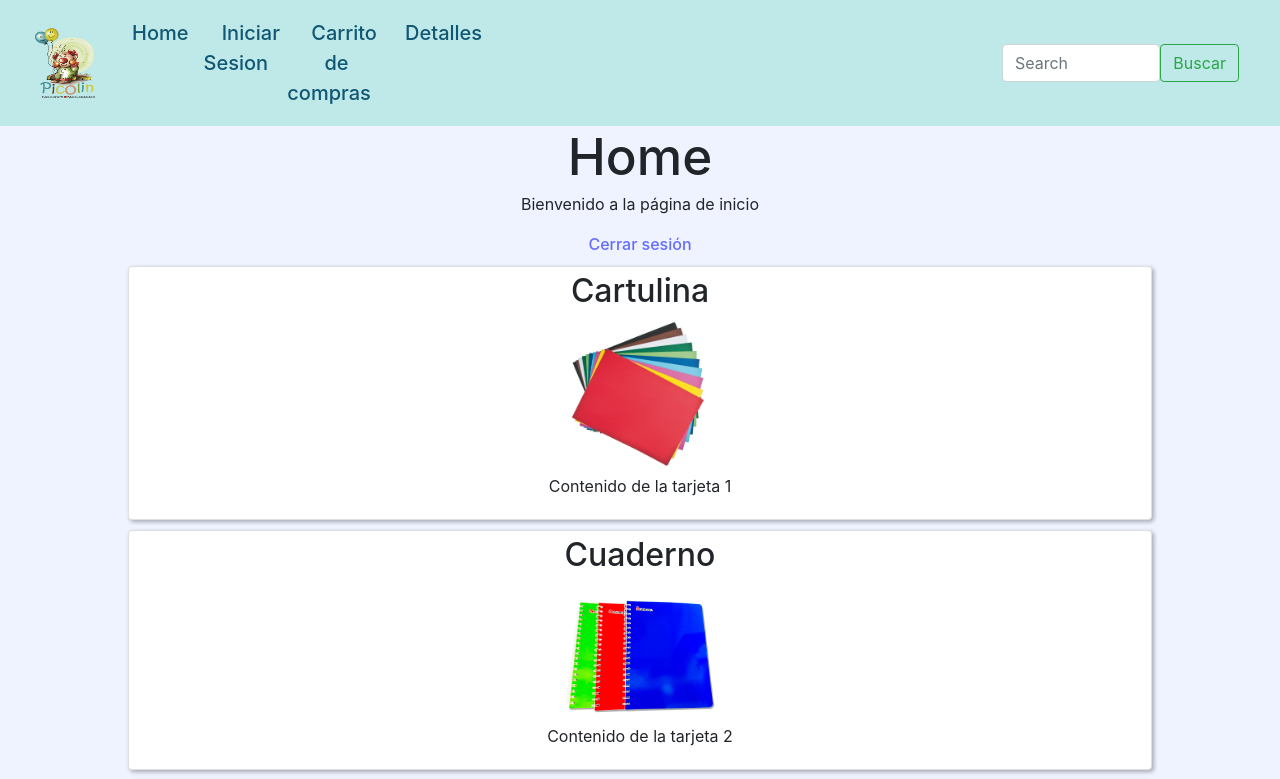
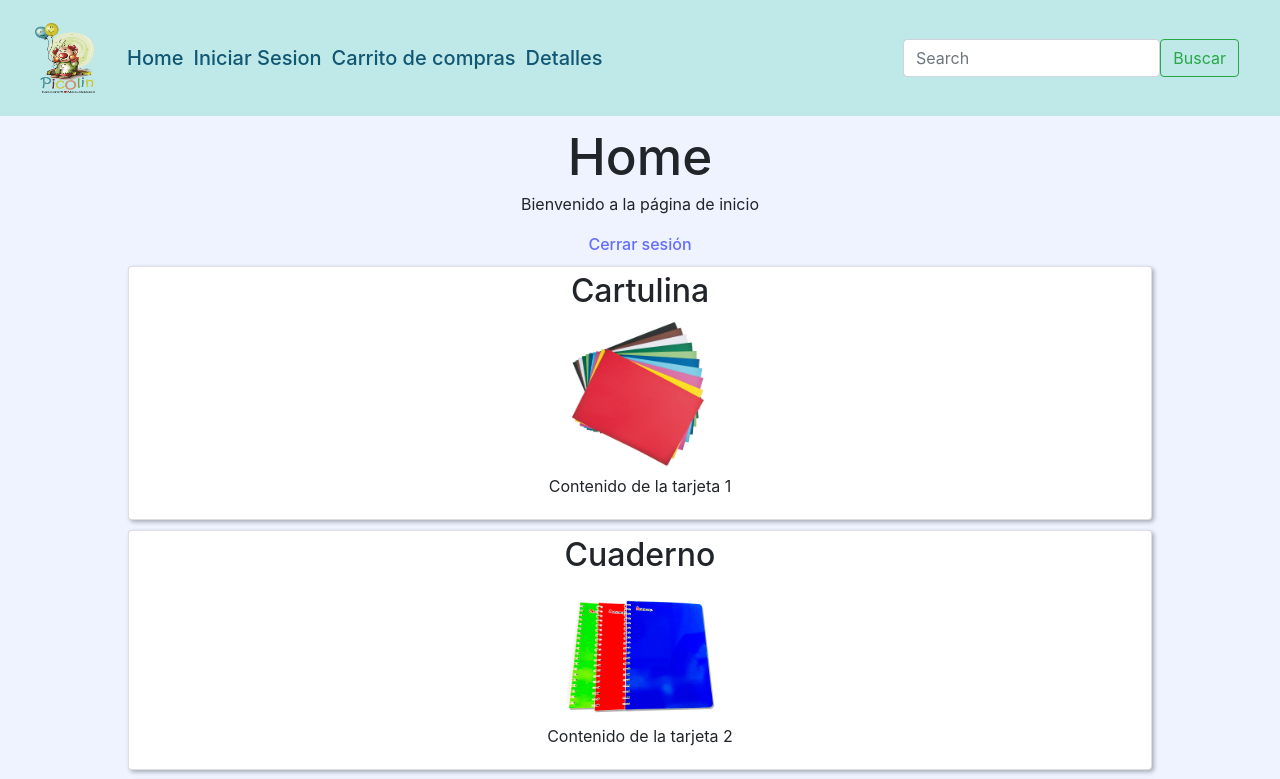
Before and after one commit to angelargd8/Proyecto-software, a React (Vite) app in the folder Proyecto/vite-project/: page / in a window 1280 px wide. Shown: the top 779 px of the page. Built offline with nearby package versions, Linux system fonts and the light colour scheme.

Commit message:
cambios en el css

```diff
--- a/Proyecto/vite-project/src/componentes/navbar.css
+++ b/Proyecto/vite-project/src/componentes/navbar.css
@@ -6,18 +6,19 @@
     top: 0;
     width: 100%;
     left:0;
-    flex-wrap: wrap;
+    flex-wrap: nowrap;
     align-items: center;
     justify-content: space-between;
-    padding: 0.5rem 1rem;
     padding: 10px;
     z-index: 2;
 }
 
 .nav-text{
-    padding: 10px;
-    margin: 5px;
     color: #115773 !important;
+    align-items: center;
+    text-align: center;
+    white-space: nowrap;
+    margin-right: 10px;
 }
 
 .navbar-toggler-icon {
@@ -25,7 +26,7 @@
 }
 
 .buscar{
-    margin-left: 45%;
+    margin-left: 25%;
 }
 
 .logotipo{
@@ -36,3 +37,9 @@
 #navbar.scrolled{
     display: none;
 }
+
+.textos{
+
+    margin-left: 10px;
+    margin-right: 10px;
+}
--- a/Proyecto/vite-project/src/componentes/navbar.jsx
+++ b/Proyecto/vite-project/src/componentes/navbar.jsx
@@ -68,7 +68,7 @@ function Nabvar(){
 
                 <div className="collapse navbar-collapse" id="navbarSupportedContent">
 
-                <ul className="navbar-nav me-auto mb-2 mb-lg-0">
+                <ul className="navbar-nav me-auto mb-2 mb-lg-0 textos">
                     <li className="nav-item">
                     <a className="nav-text" aria-current="page" href="/home" onClick={handleHome}>Home</a>
                     </li>
```
